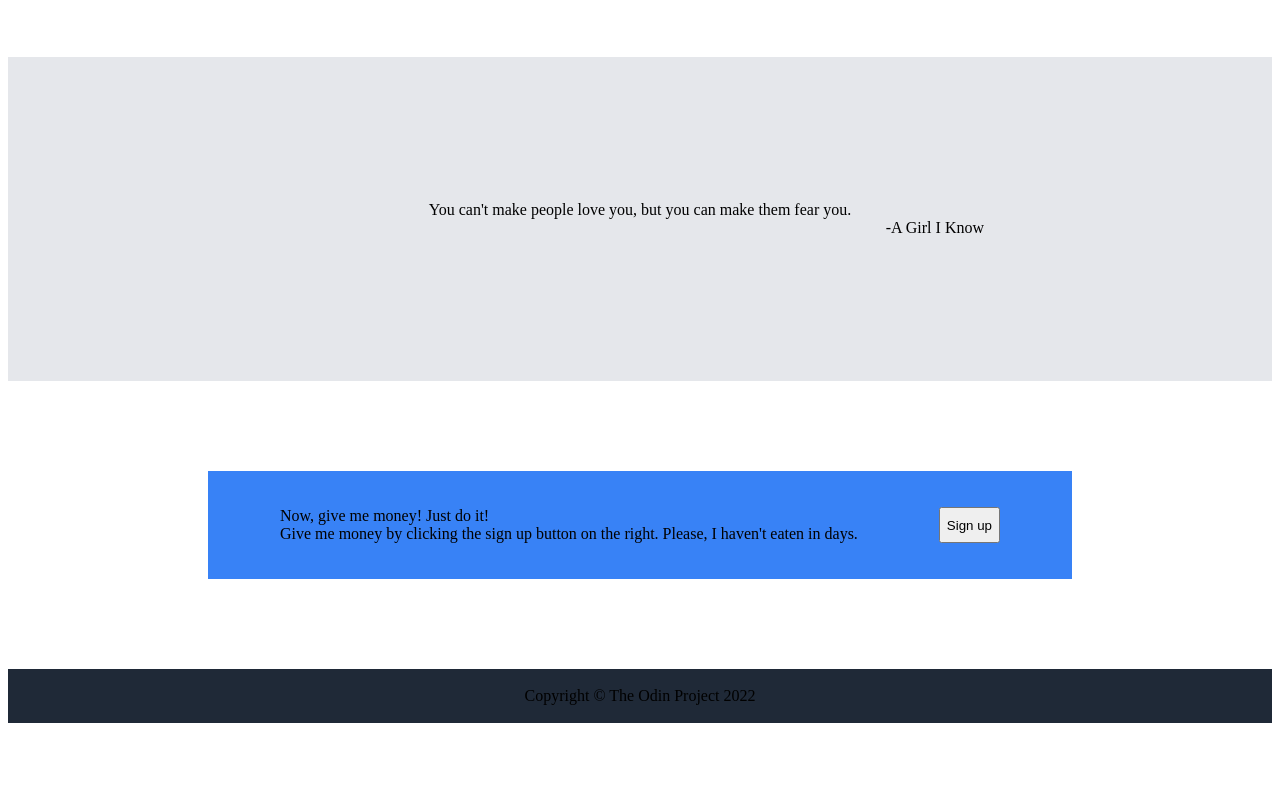
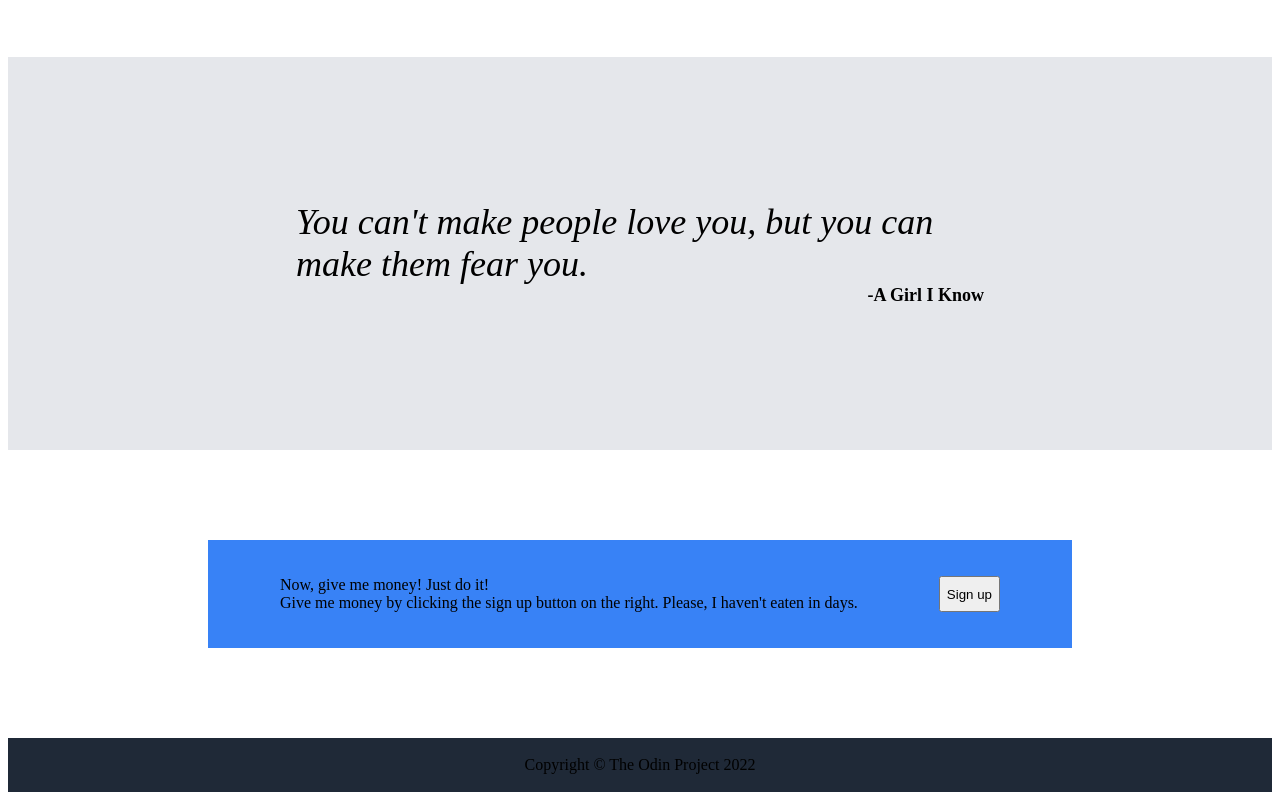
Before and after one commit to drakster1/odin-landing-page, a plain HTML site: page index.html in a window 1280 px wide. Shown: the part 760-1560 px from the top of the page. Before the commit the page ends 1491 px from the top, so only its background shows below. Drawn offline with Linux system fonts and the light colour scheme.

Commit message:
Format section 2 styles

```diff
--- a/styles.css
+++ b/styles.css
@@ -106,8 +106,16 @@ img {
     align-items: center;
 }
 
+.quote {
+    font-size: 36px;
+    font-weight: lighter;
+    font-style: italic;
+}
+
 .quote-person {
     align-self: flex-end;
+    font-size: 18px;
+    font-weight: bold;
 }
 
 .section3 {
```
